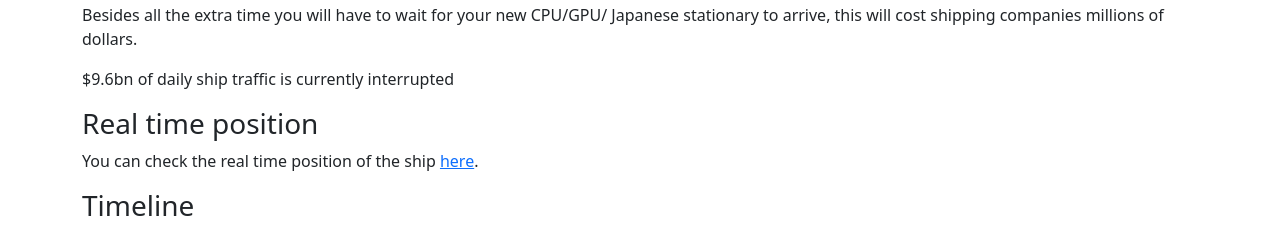
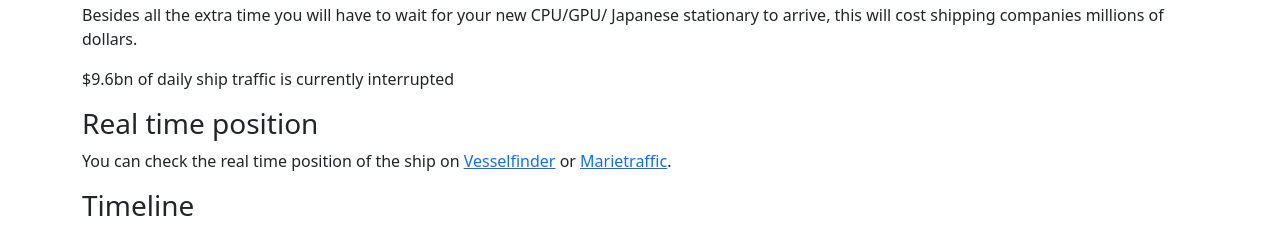
Before and after one commit to drcursor/isitstillstuck, a plain HTML site: page index.html in a window 1280 px wide. Shown: the part 1230-1457 px from the top of the page. Drawn offline with nearby package versions, Linux system fonts and the light colour scheme; grey boxes are pictures that could not be loaded.

Commit message:
Small fixes

```diff
--- a/index.html
+++ b/index.html
@@ -18,13 +18,13 @@
       display: flex;
       flex-wrap: nowrap;
       overflow-x: auto;
+    }
 
-      .scrollingcard {
-        flex: 0 0 auto;
-      }
+    .scrollingcard {
+      flex: 0 0 auto;
     }
   </style>
-  <link rel="shortcut icon" type="image/png" href="ship.png" />
+  <link rel="shortcut icon" types="image/png" href="ship.png" />
   <!-- Global site tag (gtag.js) - Google Analytics -->
   <script async src="https://www.googletagmanager.com/gtag/js?id=G-BDFPXZFEF4"></script>
   <script>
@@ -85,8 +85,8 @@
     </script>
     <script type="text/javascript" src="https://www.vesselfinder.com/aismap.js"></script>
 
-    <p>You can check the real time position of the ship <a target="_blank"
-        href="https://www.vesselfinder.com/?imo=9811000">here</a>.</p>
+    <p>You can check the real time position of the ship on <a target="_blank"
+        href="https://www.vesselfinder.com/?imo=9811000">Vesselfinder</a> or <a href="https://www.marinetraffic.com/en/ais/home/shipid:5630138/zoom:13">Marietraffic</a>.</p>
     <h3>Timeline</h3>
     <img
       src="https://www.ft.com/__origami/service/image/v2/images/raw/https%3A%2F%2Fd6c748xw2pzm8.cloudfront.net%2Fprod%2F8863f760-8cc9-11eb-8365-072a5bcc3510-standard.png?dpr=1&fit=scale-down&quality=highest&source=next&width=700">
@@ -219,7 +219,8 @@
       ownership or copyright over any of them. Please <a href="https://ebalsa.org/contact/">contact me</a> if you want
       your copyrighted work removed.</p>
 
-    <p>Additional contributions by: <a href="https://github.com/kirrus">Kirrus</a>, <a href="https://twitter.com/rnelson0">Rob Nelson</a>, <a href="https://twitter.com/Welcometobrokar">Garm</a></p>
+    <p>Additional contributions by: <a href="https://github.com/kirrus">Kirrus</a>, <a
+        href="https://twitter.com/rnelson0">Rob Nelson</a>, <a href="https://twitter.com/Welcometobrokar">Garm</a></p>
 
     <!-- Option 1: Bootstrap Bundle with Popper -->
     <script src="https://cdn.jsdelivr.net/npm/bootstrap@5.0.0-beta3/dist/js/bootstrap.bundle.min.js"
```
